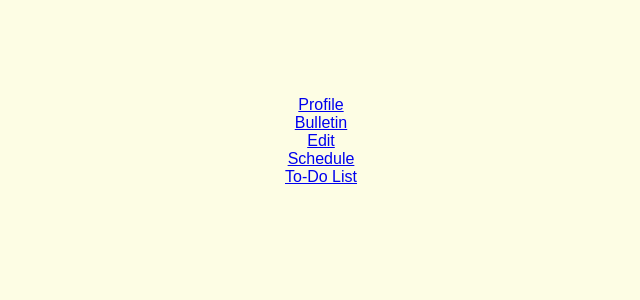
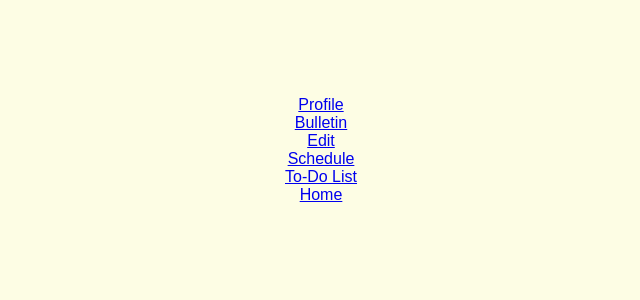
Before and after one commit to lygonzalez/RoomEaze, a React (Vite) app in the folder RoomEaze/: page / in a window 1280 px wide. Shown: the top 300 px of the page, without its empty margins (339-979 px from the left). Built offline with nearby package versions, Linux system fonts and the light colour scheme.

Commit message:
homelink for navbar

```diff
--- a/RoomEaze/src/navbar.jsx
+++ b/RoomEaze/src/navbar.jsx
@@ -9,6 +9,7 @@ function Navbar() {
         <li><Link to="/profile/editProfile">Edit</Link></li>
         <li><Link to="/calender/scheduler">Schedule</Link></li>
         <li><Link to="/todolist/todo">To-Do List</Link></li>
+        <li><Link to="/App">Home</Link></li>
       </ul>
     </nav>
   );
```
